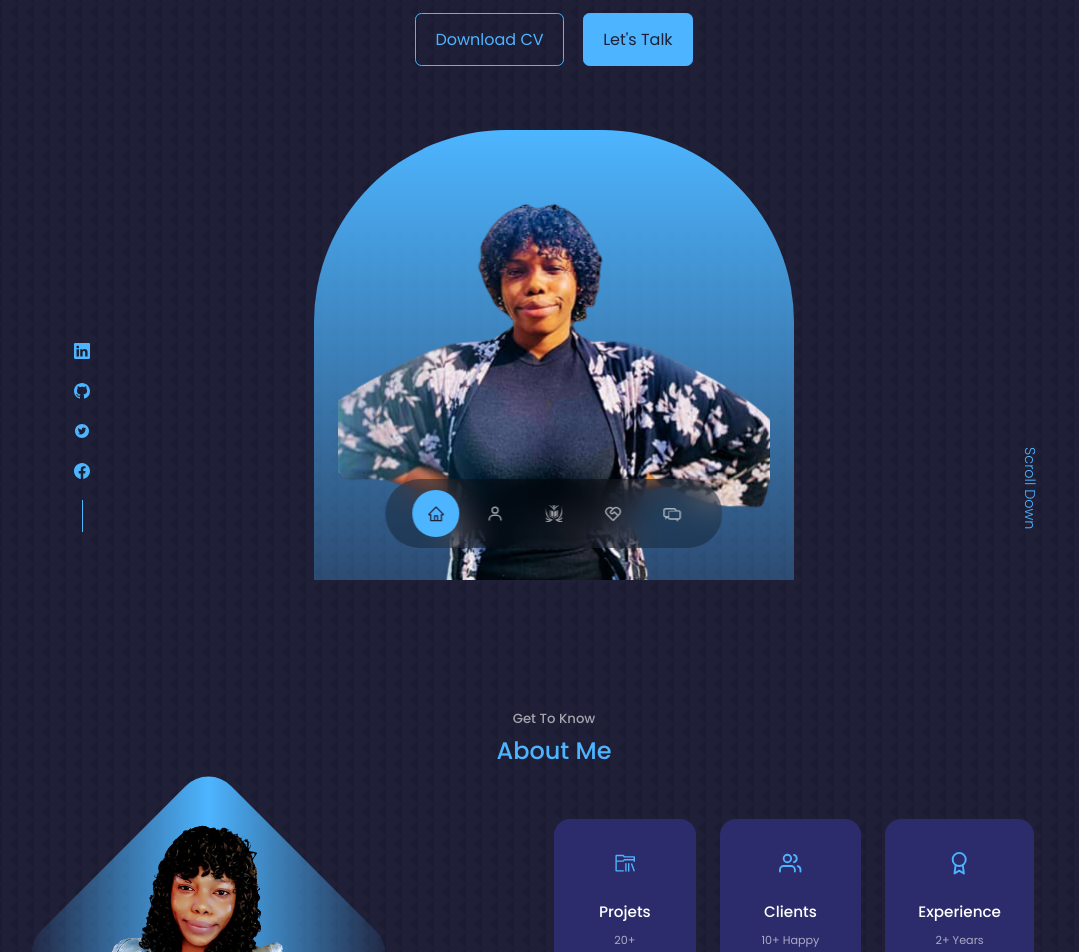
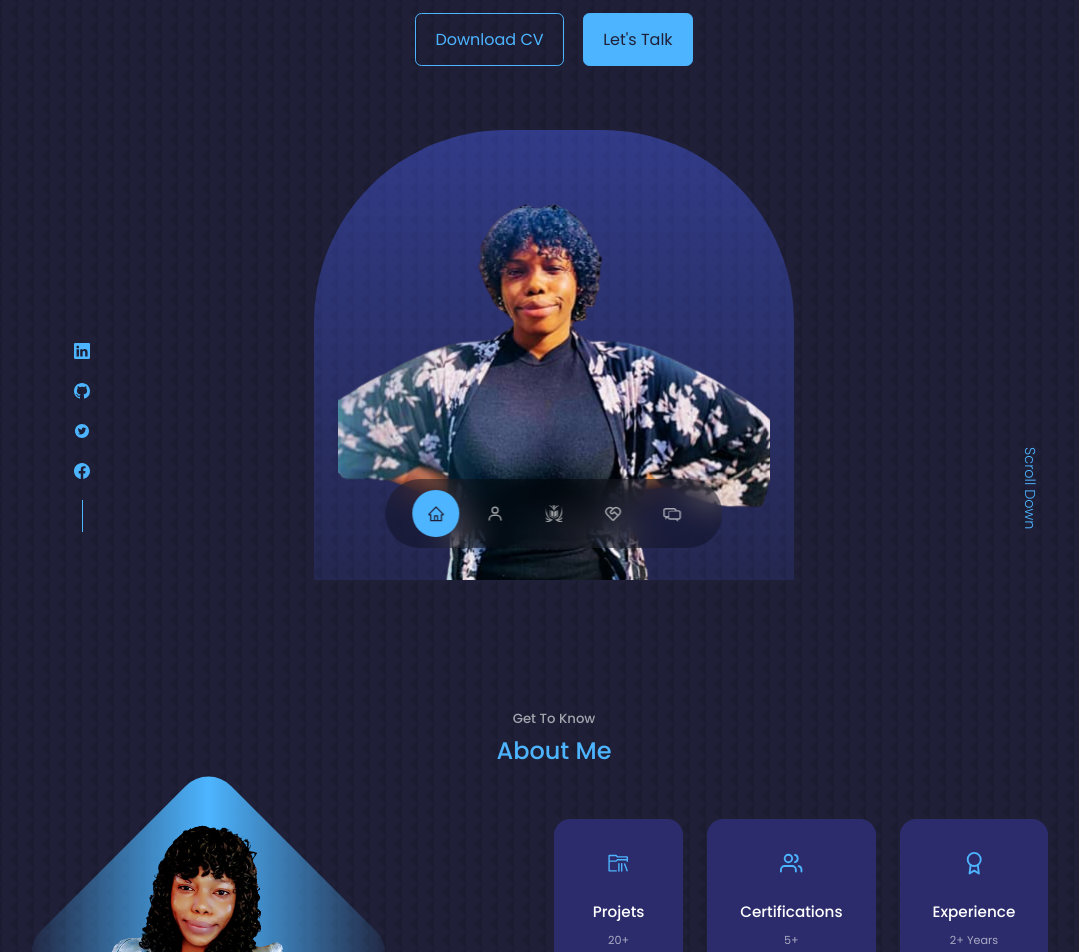
Before and after one commit to Rozymacassy/react-portfolio, a React (Create React App) app: page / in a window 1280 px wide. Shown: the part 220-1172 px from the top of the page, without its empty margins (86-1165 px from the left). Built offline with nearby package versions, Linux system fonts and the light colour scheme.

Commit message:
modified

```diff
--- a/src/components/about/About.jsx
+++ b/src/components/about/About.jsx
@@ -33,8 +33,8 @@ const About = () => {
 
           <article className='about__card'>
               <FiUsers className='about__icon'/>
-              <h5>Clients</h5>
-              <small>10+ Happy Clients</small>
+              <h5>Certifications</h5>
+              <small>5+ </small>
 
           </article>
 
--- a/src/components/header/header.css
+++ b/src/components/header/header.css
@@ -40,7 +40,7 @@ header{
 
 /*================== ME =======================*/
 .me{
-    background: linear-gradient( var(--color-primary), transparent);
+    background: linear-gradient( var(--color-primary-variant), transparent);
     width: 30rem;
     height: 40rem;
     position: absolute;
```
Also changed, not shown: src/assets/pic11.png (added).
